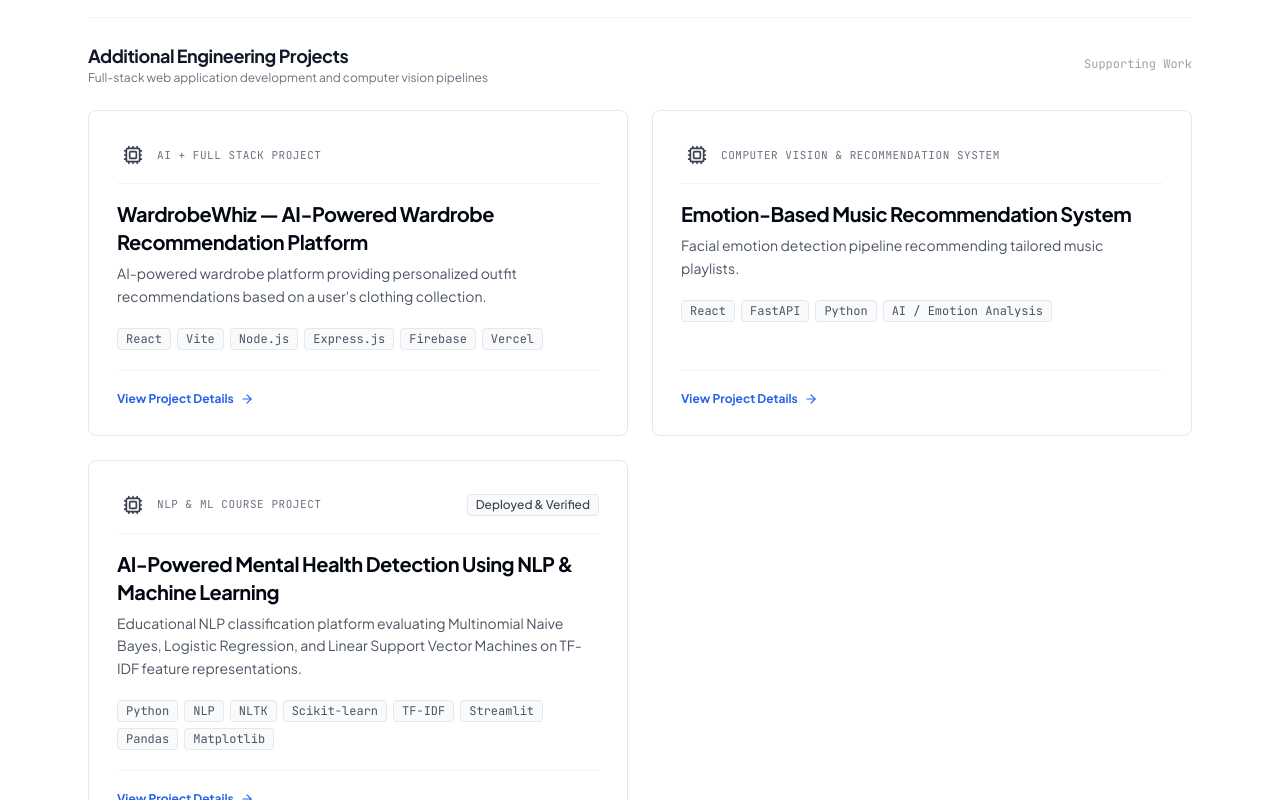
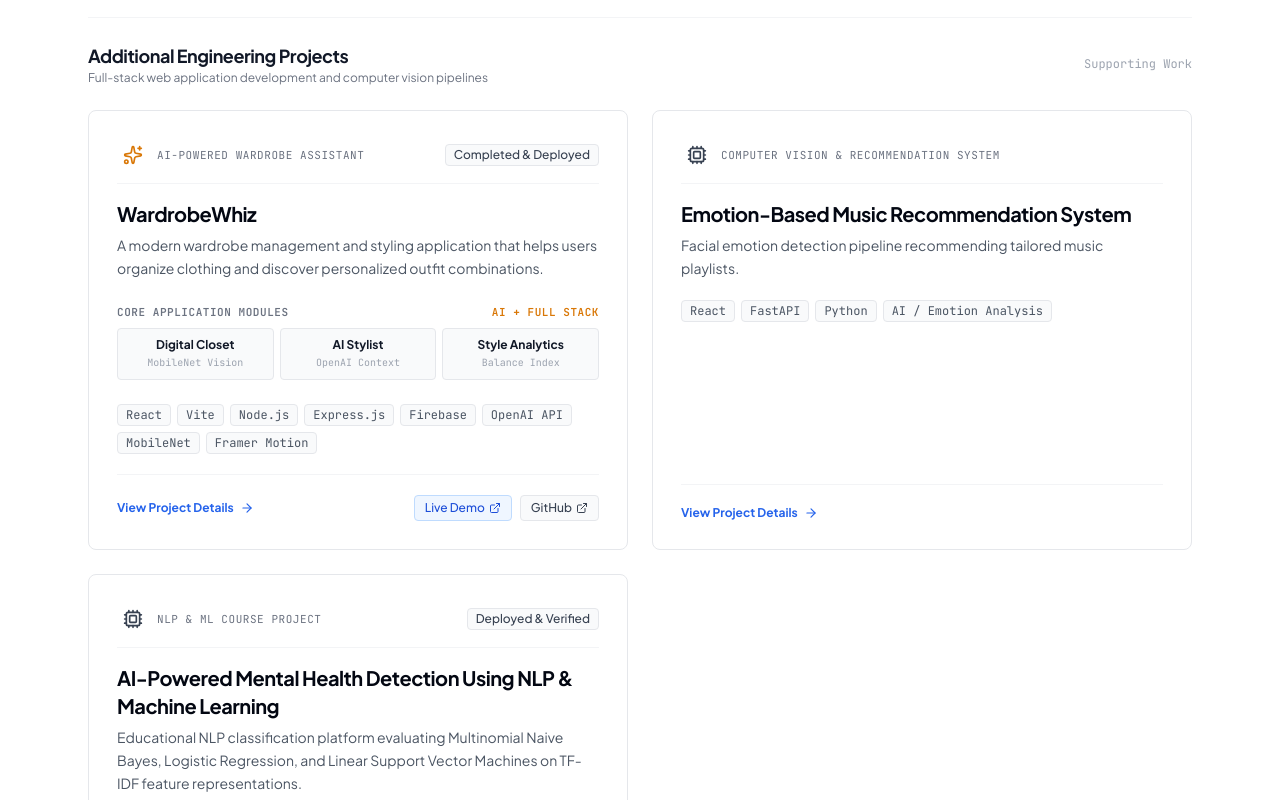
Before and after one commit to shubh201203/portfolio, a React (Vite) app: page / in a window 1280 px wide. Shown: the part 5200-6000 px from the top of the page. Built offline with nearby package versions, Linux system fonts and the light colour scheme.

Commit message:
feat: add WardrobeWhiz portfolio showcase

```diff
--- a/src/components/case-studies/SecondaryProjectModal.jsx
+++ b/src/components/case-studies/SecondaryProjectModal.jsx
@@ -1,5 +1,6 @@
 import React, { useEffect } from 'react';
-import { X, ArrowLeft, GitBranch, CheckCircle2 } from 'lucide-react';
+import { X, ArrowLeft, GitBranch, CheckCircle2, ExternalLink, AlertCircle } from 'lucide-react';
+import { GitHubIcon } from '../common/Icons';
 import { portfolioData } from '../../data/portfolioData';
 
 export default function SecondaryProjectModal({ projectId, onClose }) {
@@ -75,8 +76,90 @@ export default function SecondaryProjectModal({ projectId, onClose }) {
           </div>
         </div>
 
-        {/* Project Specific Sections */}
-        {(project.id === 'wardrobewhiz' || project.id === 'mental-health-detection') && (
+        {/* WardrobeWhiz Dedicated Presentation */}
+        {project.id === 'wardrobewhiz' && (
+          <div className="space-y-6">
+            {/* Visual Branding & Quick Links */}
+            <div className="bg-white border border-gray-200 rounded-xl p-6 sm:p-8 shadow-card flex flex-col md:flex-row items-center justify-between gap-6">
+              {project.image && (
+                <div className="p-3 bg-gray-50 border border-gray-200 rounded-lg flex items-center justify-center max-w-[200px]">
+                  <img src={project.image} alt="WardrobeWhiz Logo" className="max-h-20 w-auto object-contain" />
+                </div>
+              )}
+              <div className="flex-1 space-y-2 text-center md:text-left">
+                <span className="text-xs font-mono font-bold text-amber-700 bg-amber-50 px-2.5 py-1 rounded border border-amber-200 uppercase tracking-wider">
+                  Full-Stack AI Deployment
+                </span>
+                <h3 className="text-xl font-bold text-gray-900">WardrobeWhiz Core Engine</h3>
+                <p className="text-xs text-gray-600 leading-relaxed">
+                  Decoupled full-stack architecture featuring a React 19 + Framer Motion client on Vercel, a Node.js/Express inference proxy on Render, and Google Cloud Firestore persistence.
+                </p>
+              </div>
+              <div className="flex flex-wrap sm:flex-col gap-2.5 w-full md:w-auto">
+                {project.links?.live && (
+                  <a
+                    href={project.links.live}
+                    target="_blank"
+                    rel="noopener noreferrer"
+                    className="inline-flex items-center justify-center gap-2 px-4 py-2 rounded-md text-xs font-semibold bg-blue-600 text-white hover:bg-blue-700 transition-colors shadow-subtle"
+                  >
+                    <span>Launch Live App</span>
+                    <ExternalLink className="w-3.5 h-3.5" />
+                  </a>
+                )}
+                {project.links?.github && (
+                  <a
+                    href={project.links.github}
+                    target="_blank"
+                    rel="noopener noreferrer"
+                    className="inline-flex items-center justify-center gap-2 px-4 py-2 rounded-md text-xs font-semibold bg-gray-100 text-gray-800 hover:bg-gray-200 transition-colors border border-gray-300"
+                  >
+                    <GitHubIcon className="w-3.5 h-3.5" />
+                    <span>View Repository</span>
+                  </a>
+                )}
+              </div>
+            </div>
+
+            {/* Platform Architecture & Core Concepts */}
+            <section className="bg-white border border-gray-200 rounded-xl p-6 sm:p-8 shadow-card space-y-4">
+              <h2 className="text-lg font-bold text-gray-900 border-b border-gray-100 pb-3 flex items-center justify-between">
+                <span>Verified Core Capabilities</span>
+                <span className="text-xs font-mono text-gray-400">8 Modules Verified</span>
+              </h2>
+              <div className="grid grid-cols-1 sm:grid-cols-2 gap-3 pt-2 text-xs sm:text-sm">
+                {project.concepts.map((concept) => (
+                  <div key={concept} className="p-3.5 rounded-lg bg-gray-50 border border-gray-200 flex items-start gap-2.5">
+                    <CheckCircle2 className="w-4 h-4 text-emerald-600 flex-shrink-0 mt-0.5" />
+                    <span className="text-gray-800 font-medium leading-relaxed">{concept}</span>
+                  </div>
+                ))}
+              </div>
+            </section>
+
+            {/* Technical Scope & Integrity Callout */}
+            <section className="bg-amber-50/60 border border-amber-200/80 rounded-xl p-6 space-y-3">
+              <div className="flex items-center gap-2 text-amber-900 font-bold text-sm">
+                <AlertCircle className="w-4 h-4 text-amber-700 flex-shrink-0" />
+                <span>Technical Scope & MVP Architecture Transparency</span>
+              </div>
+              <ul className="text-xs text-amber-950/80 space-y-2 leading-relaxed list-disc list-inside">
+                <li>
+                  <strong>AvatarFit Virtual Fitting:</strong> Implemented as a live camera-based body mapping prototype that simulates garment silhouettes over video feeds. Full real-time 3D physics-based mesh deformation is reserved for future WebGL iterations.
+                </li>
+                <li>
+                  <strong>Multi-Tenancy & Data Isolation:</strong> The current public deployment routes to a shared demo sandbox collection (<code className="bg-amber-100/70 px-1 py-0.5 rounded text-amber-900 font-mono">users/demo_user/wardrobe_items</code>) to allow seamless evaluation without mandatory user registration friction.
+                </li>
+                <li>
+                  <strong>Automated Unit Verification:</strong> Verified with native Node.js test suites (<code className="bg-amber-100/70 px-1 py-0.5 rounded text-amber-900 font-mono">node:test</code>) with 100% pass rates across scenario filters, gap detection, and styling rule heuristics.
+                </li>
+              </ul>
+            </section>
+          </div>
+        )}
+
+        {/* Mental Health Detection Section */}
+        {project.id === 'mental-health-detection' && (
           <div className="space-y-6">
             <section className="bg-white border border-gray-200 rounded-xl p-6 sm:p-8 shadow-card space-y-4">
               <h2 className="text-lg font-bold text-gray-900 border-b border-gray-100 pb-3 flex items-center justify-between">
--- a/src/components/projects/ProjectCard.jsx
+++ b/src/components/projects/ProjectCard.jsx
@@ -1,14 +1,16 @@
 import React from 'react';
-import { ArrowRight, Layers, Shield, Cpu } from 'lucide-react';
+import { ArrowRight, Layers, Shield, Cpu, Sparkles, ExternalLink } from 'lucide-react';
 import Badge from '../common/Badge';
 
 export default function ProjectCard({ project, onOpenCaseStudy }) {
   const isProductAnalytics = project.id === 'product-analytics';
   const isDisasterPlatform = project.id === 'disaster-reporting';
+  const isWardrobeWhiz = project.id === 'wardrobewhiz';
 
   const getCardIcon = () => {
     if (isProductAnalytics) return <Layers className="w-5 h-5 text-blue-600" />;
     if (isDisasterPlatform) return <Shield className="w-5 h-5 text-gray-700" />;
+    if (isWardrobeWhiz) return <Sparkles className="w-5 h-5 text-amber-600" />;
     return <Cpu className="w-5 h-5 text-gray-700" />;
   };
 
@@ -96,6 +98,30 @@ export default function ProjectCard({ project, onOpenCaseStudy }) {
           </div>
         )}
 
+        {/* WardrobeWhiz: Core Modules Architecture */}
+        {isWardrobeWhiz && (
+          <div className="pt-2 pb-1 space-y-2">
+            <div className="flex items-center justify-between text-[11px] font-mono uppercase tracking-wider text-gray-500 font-semibold">
+              <span>Core Application Modules</span>
+              <span className="text-amber-600 font-semibold">AI + Full Stack</span>
+            </div>
+            <div className="grid grid-cols-2 sm:grid-cols-3 gap-1.5 text-center text-xs">
+              <div className="p-2 rounded bg-gray-50 border border-gray-200">
+                <div className="font-bold text-gray-900 text-xs">Digital Closet</div>
+                <div className="text-[10px] text-gray-400 font-mono mt-0.5">MobileNet Vision</div>
+              </div>
+              <div className="p-2 rounded bg-gray-50 border border-gray-200">
+                <div className="font-bold text-gray-900 text-xs">AI Stylist</div>
+                <div className="text-[10px] text-gray-400 font-mono mt-0.5">OpenAI Context</div>
+              </div>
+              <div className="p-2 rounded bg-gray-50 border border-gray-200 col-span-2 sm:col-span-1">
+                <div className="font-bold text-gray-900 text-xs">Style Analytics</div>
+                <div className="text-[10px] text-gray-400 font-mono mt-0.5">Balance Index</div>
+              </div>
+            </div>
+          </div>
+        )}
+
         {/* Tech Stack */}
         <div className="pt-1">
           <div className="flex flex-wrap gap-1.5">
@@ -112,7 +138,7 @@ export default function ProjectCard({ project, onOpenCaseStudy }) {
       </div>
 
       {/* Card Action Link */}
-      <div className="pt-5 border-t border-gray-100 mt-5 flex items-center justify-between">
+      <div className="pt-5 border-t border-gray-100 mt-5 flex flex-wrap items-center justify-between gap-3">
         {onOpenCaseStudy ? (
           <button
             onClick={() => onOpenCaseStudy(project.id)}
@@ -124,6 +150,35 @@ export default function ProjectCard({ project, onOpenCaseStudy }) {
         ) : (
           <span className="text-xs text-gray-400 font-mono">Academic Project</span>
         )}
+
+        {project.links && (
+          <div className="flex items-center gap-2">
+            {project.links.live && (
+              <a
+                href={project.links.live}
+                target="_blank"
+                rel="noopener noreferrer"
+                className="inline-flex items-center gap-1 px-2.5 py-1 rounded text-xs font-medium bg-blue-50 text-blue-700 hover:bg-blue-100 transition-colors border border-blue-200"
+                aria-label={`Open live demo for ${project.shortTitle || project.title}`}
+              >
+                <span>Live Demo</span>
+                <ExternalLink className="w-3 h-3" />
+              </a>
+            )}
+            {project.links.github && (
+              <a
+                href={project.links.github}
+                target="_blank"
+                rel="noopener noreferrer"
+                className="inline-flex items-center gap-1 px-2.5 py-1 rounded text-xs font-medium bg-gray-50 text-gray-700 hover:bg-gray-100 transition-colors border border-gray-200"
+                aria-label={`Open GitHub repository for ${project.shortTitle || project.title}`}
+              >
+                <span>GitHub</span>
+                <ExternalLink className="w-3 h-3" />
+              </a>
+            )}
+          </div>
+        )}
       </div>
     </div>
   );
--- a/src/data/portfolioData.js
+++ b/src/data/portfolioData.js
@@ -472,27 +472,39 @@ export const portfolioData = {
     },
     {
       id: "wardrobewhiz",
-      title: "WardrobeWhiz — AI-Powered Wardrobe Recommendation Platform",
+      title: "WardrobeWhiz",
       shortTitle: "WardrobeWhiz",
-      role: "AI + Full Stack Project",
+      role: "AI-Powered Wardrobe Assistant",
+      subtitle: "AI-Powered Wardrobe Assistant",
       priority: 4,
       isFlagship: false,
-      tagline: "AI-powered wardrobe platform providing personalized outfit recommendations based on a user's clothing collection.",
+      status: "Completed & Deployed",
+      tagline: "A modern wardrobe management and styling application that helps users organize clothing and discover personalized outfit combinations.",
+      description: "A modern wardrobe management and styling application that helps users organize clothing and discover personalized outfit combinations.",
+      image: `${import.meta.env.BASE_URL}images/projects/wardrobewhiz/logo.png`,
+      links: {
+        live: "https://wardrobewhiz.vercel.app/home",
+        github: "https://github.com/shubh201203/wardrobewhiz"
+      },
       techStack: [
         "React",
         "Vite",
         "Node.js",
         "Express.js",
         "Firebase",
-        "Vercel"
+        "OpenAI API",
+        "MobileNet",
+        "Framer Motion"
       ],
       concepts: [
-        "Clothing inventory",
-        "Outfit recommendations",
-        "User interaction",
-        "AI functionality",
-        "Web application architecture",
-        "Deployment"
+        "Digital Wardrobe Management: Categorized inventory tracking (tops, bottoms, outerwear, footwear) with image uploads and cloud sync.",
+        "Computer Vision Classification: MobileNet image inference pipeline classifying uploaded apparel into standard wardrobe taxonomies.",
+        "Context-Aware AI Stylist: OpenAI GPT-3.5 integration passing serialized closet inventories to recommend outfits strictly from owned items.",
+        "Fault-Tolerant Heuristic Fallback: Dual-layer recommendation system falling back to color-theory algorithms if API quotas or latency occur.",
+        "Data-Driven Wardrobe Insights: Real-time calculation of closet balance scores, neutral-to-accent palette ratios, and gap detector alerts.",
+        "Interactive Fit Sandbox: Camera-based body mapping prototype simulating garment alignment over live video (Proof-of-Concept).",
+        "Full-Stack Decoupled Architecture: React 19 frontend hosted on Vercel with Node.js/Express REST API on Render and Firebase Firestore persistence.",
+        "Verified Test Coverage: Native Node.js unit tests (node:test) validating outfit filtering, gap detection, and styling rule heuristics."
       ]
     },
     {
```
Also changed, not shown: public/images/projects/wardrobewhiz/logo.png (added).
